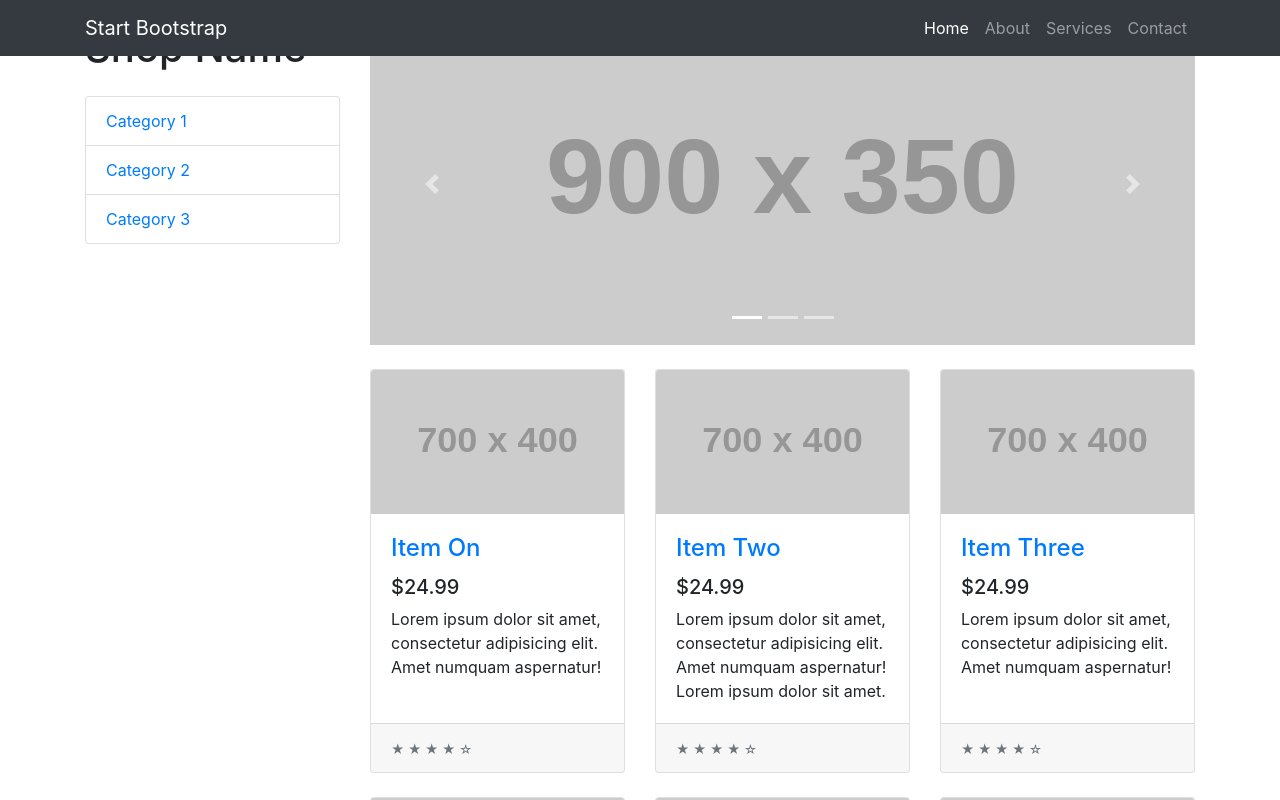
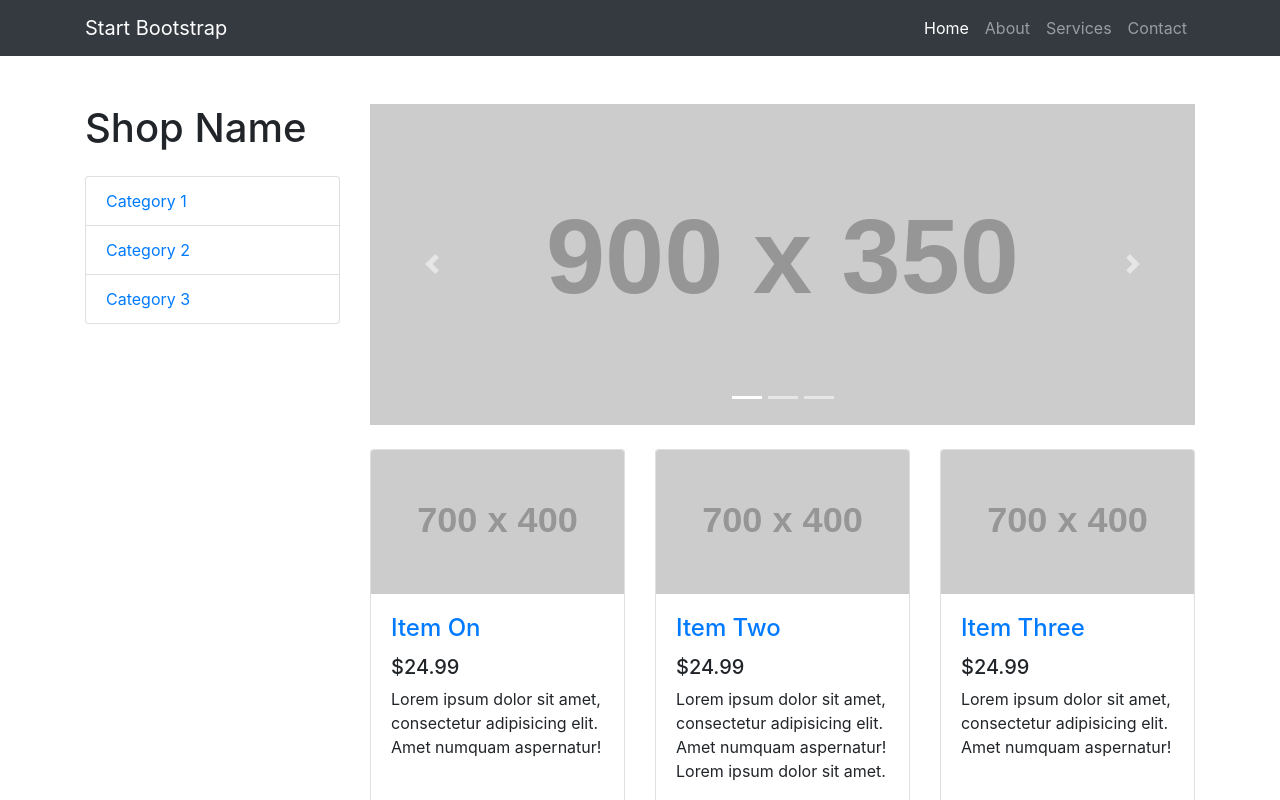
Before and after one commit to olliebrownlow/movie-app, a Next.js app: page / in a window 1280 px wide. Shown: the top 800 px of the page. Built offline with nearby package versions, Linux system fonts and the light colour scheme.

Commit message:
styling changes

```diff
--- a/pages/index.js
+++ b/pages/index.js
@@ -17,6 +17,7 @@ export default function Home() {
       <script src="https://stackpath.bootstrapcdn.com/bootstrap/4.3.1/js/bootstrap.min.js" integrity="sha384-JjSmVgyd0p3pXB1rRibZUAYoIIy6OrQ6VrjIEaFf/nJGzIxFDsf4x0xIM+B07jRM" crossOrigin="anonymous"></script>
     </Head>
     <Navbar />
+    <div className="home-page">
       <div className="container">
         <div className="row">
           <div className="col-lg-3">
@@ -30,7 +31,14 @@ export default function Home() {
           </div>
         </div>
       </div>
+    </div>
     <Footer />
+    <style jsx>{`
+      .home-page {
+        padding-top: 80px;
+      }
+   `}
+    </style>
   </div>
   )
 }
```
Lines whose indentation alone changed are shown as unchanged.
